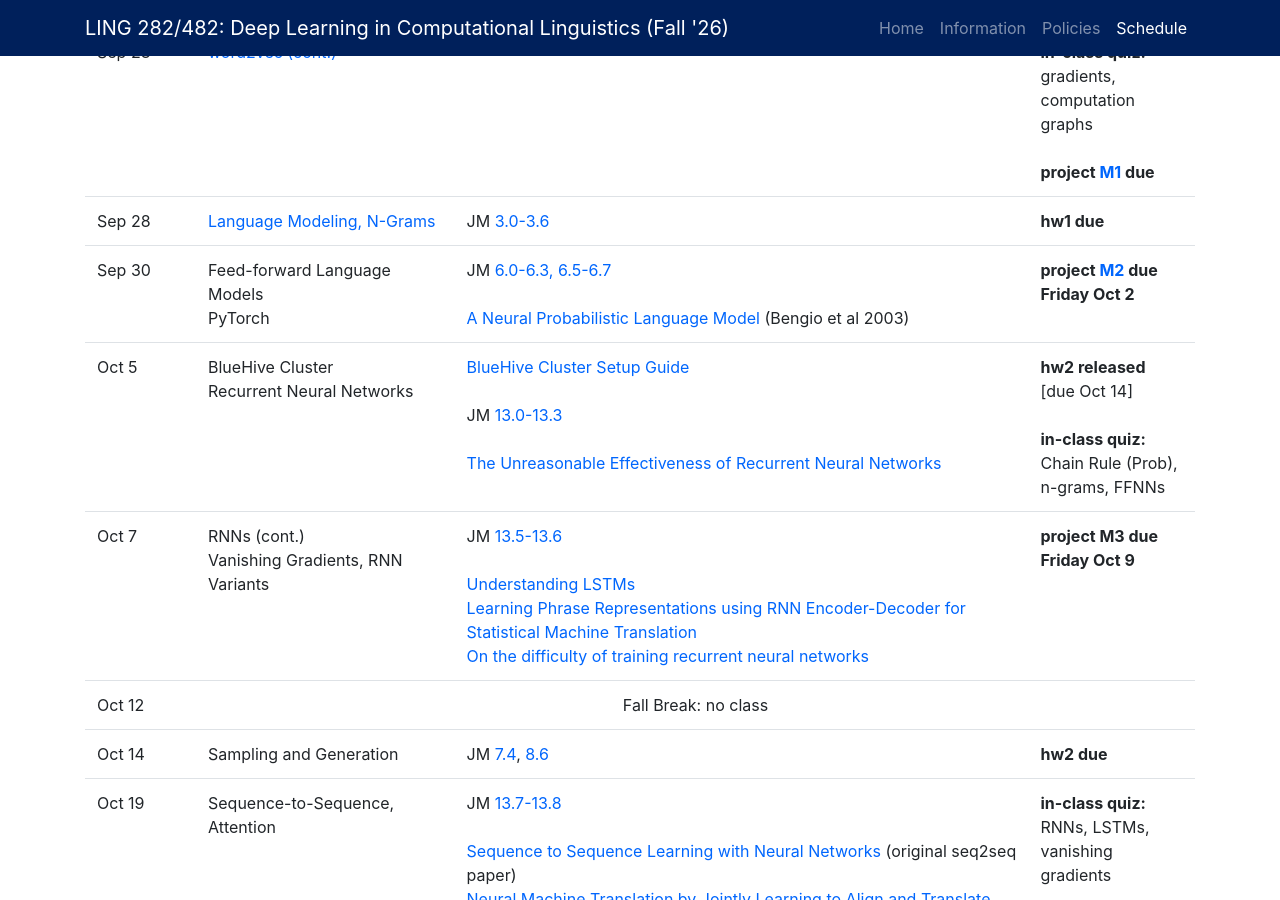
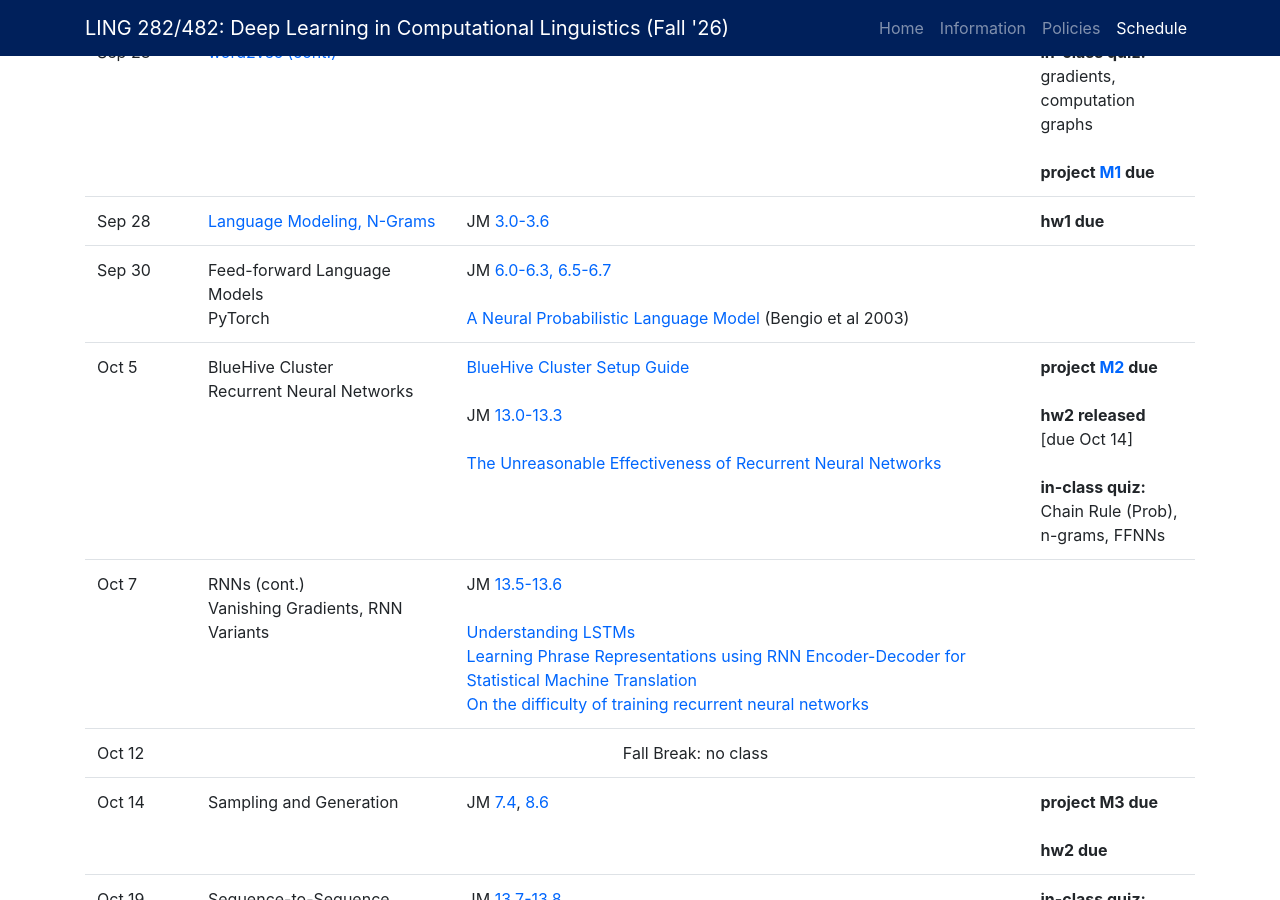
Before and after one commit to cmdowney88/cmdowney88.github.io, a Jekyll site: the page teaching/ling282/fall26/index.html, which Jekyll copies as it is, in a window 1280 px wide and 900 px high, scrolled down 3851 px. Built offline with Jekyll 4.4.1, drawn with Linux system fonts in a browser that asks for light colours.

Commit message:
ling282: move M2 due to Oct 5, M3 due to Oct 14

```diff
--- a/teaching/ling282/fall26/index.html
+++ b/teaching/ling282/fall26/index.html
@@ -377,9 +377,7 @@
 									<br /><br />
 									<a href="http://www.jmlr.org/papers/volume3/bengio03a/bengio03a.pdf" target="_blank">A Neural Probabilistic Language Model</a> (Bengio et al 2003)
 								</td>
-								<td>
-									<strong>project <a href="project/m2/" target="_blank">M2</a> due Friday Oct 2</strong>
-								</td>
+								<td></td>
 							</tr>
 							<tr>
 								<td>Oct 5</td>
@@ -417,9 +417,7 @@
 									<br />
 									<a href="http://proceedings.mlr.press/v28/pascanu13.html" target="_blank">On the difficulty of training recurrent neural networks</a>
 								</td>
-								<td>
-									<strong>project M3 due Friday Oct 9</strong>
-								</td>
+								<td></td>
 							</tr>
 							<tr>
 								<td>Oct 12</td>
```
Also changed, not shown: other parts of teaching/ling282/fall26/index.html (+4 -0 lines).
